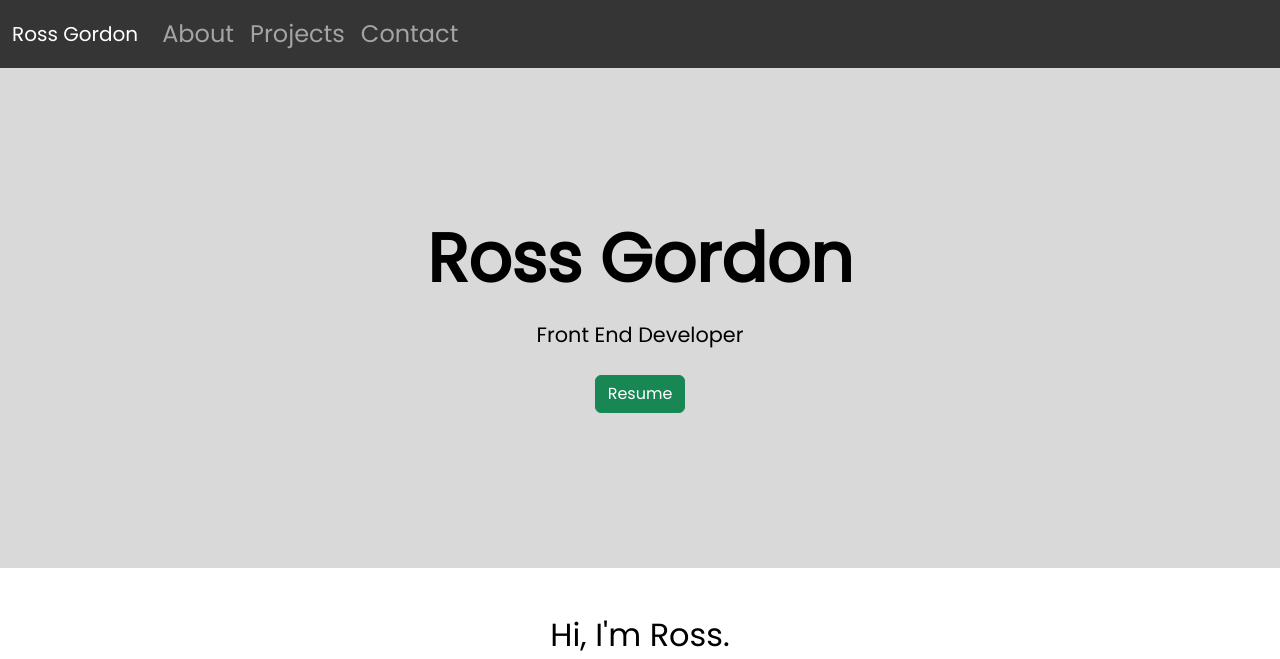
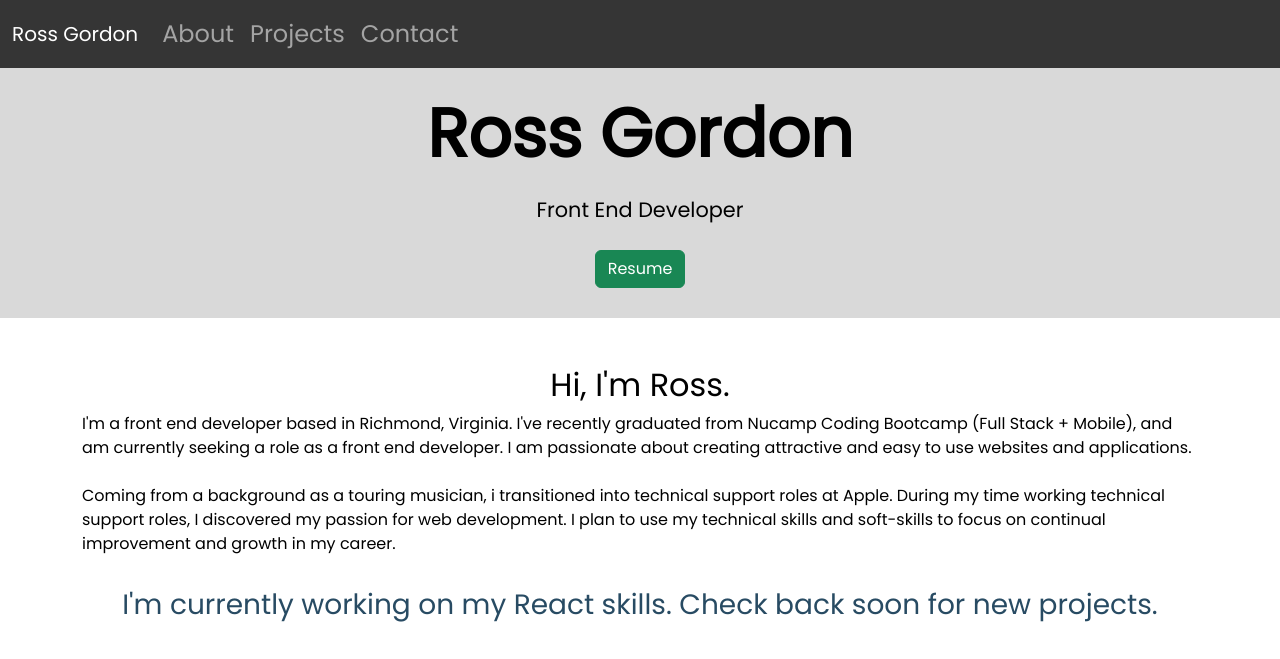
Before and after one commit to rossgordon19/Portfolio-1.0, a website: page index.html in a window 1280 px wide. Shown: the top 659 px of the page. Drawn offline with nearby package versions, Linux system fonts and the light colour scheme.

Commit message:
header updated

```diff
--- a/style.css
+++ b/style.css
@@ -20,9 +20,9 @@
     font-size: 130%;
     background-color: #D9D9D9;
     color: rgb(0, 0, 0);
-    height: 500px;
+    height: 250px;
     justify-content: center;
-    padding-top: 150px;
+    padding-top: 25px;
 }
 
 .about-custom {
```
